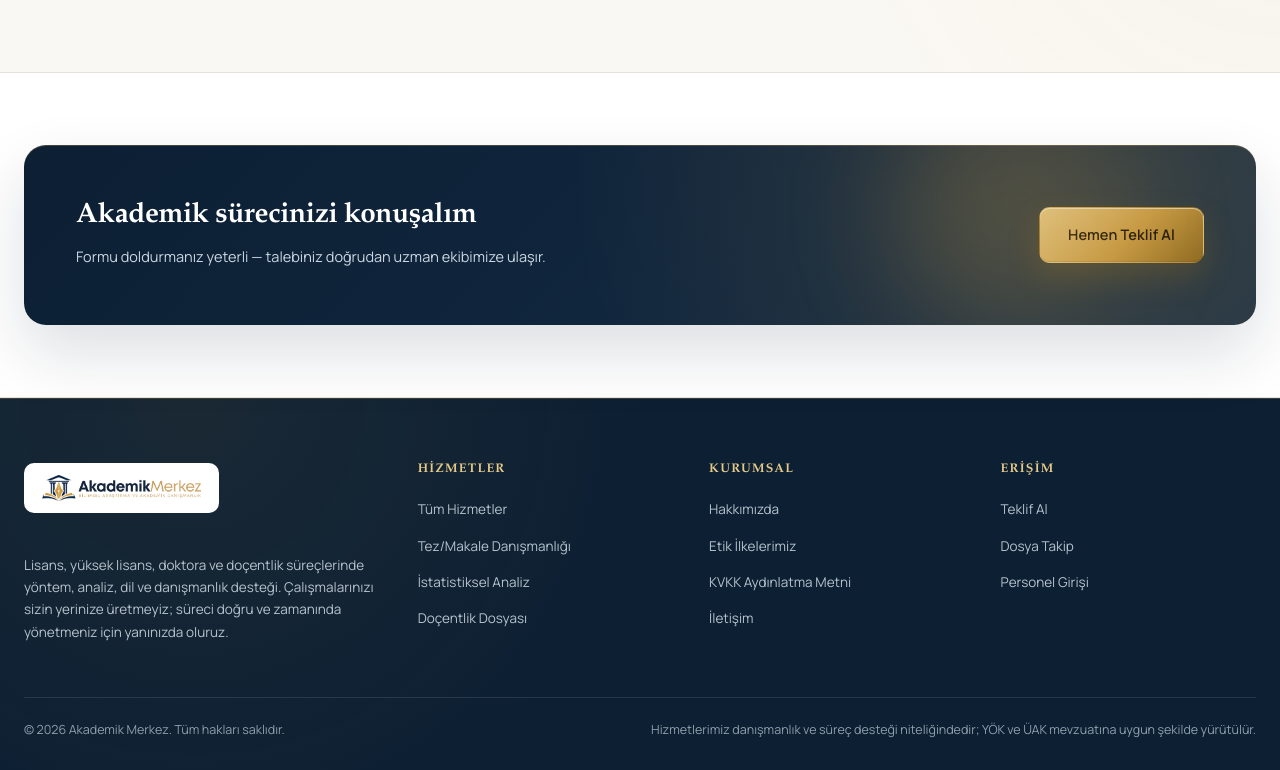
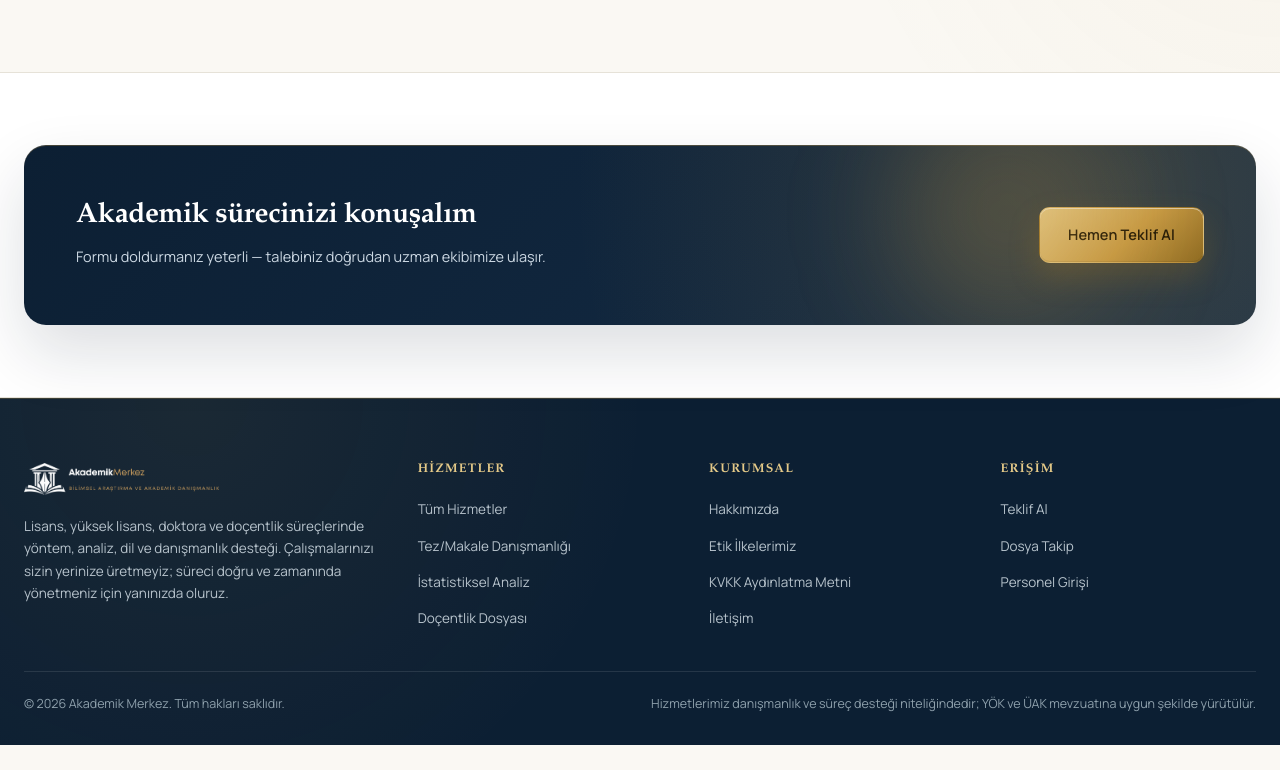
Before and after one commit to buraker1903be-star/AkademikMerkez-site, a Next.js app: page / in a window 1280 px wide. Shown: the part 2589-3359 px from the top of the page. After the commit the page ends 3334 px from the top, so only its background shows below. Built offline with nearby package versions, Linux system fonts and the light colour scheme; no server answers.

Commit message:
Add files via upload

```diff
--- a/app/globals.css
+++ b/app/globals.css
@@ -235,19 +235,12 @@ h1, h2, h3, h4 {
   object-fit: contain;
 }
 
-.footer-logo-chip {
-  display: inline-block;
-  background: #fff;
-  padding: 12px 18px;
-  border-radius: 10px;
-  margin-bottom: 20px;
-}
-
 .footer-logo-img {
-  height: 26px;
+  height: 32px;
   width: auto;
   object-fit: contain;
   display: block;
+  margin-bottom: 20px;
 }
 
 @media (max-width: 480px) {
--- a/components/Footer.tsx
+++ b/components/Footer.tsx
@@ -9,9 +9,7 @@ export default function Footer() {
       <div className="container">
         <div className="footer-grid">
           <div>
-            <div className="footer-logo-chip">
-              <Image src="/logo-trimmed.png" alt="Akademik Merkez" width={1897} height={311} className="footer-logo-img" />
-            </div>
+            <Image src="/logo-white-trimmed.png" alt="Akademik Merkez" width={1878} height={308} className="footer-logo-img" />
             <p>
               Lisans, yüksek lisans, doktora ve doçentlik süreçlerinde yöntem, analiz, dil ve
               danışmanlık desteği. Çalışmalarınızı sizin yerinize üretmeyiz; süreci doğru ve
```
Also changed, not shown: public/logo-white-trimmed.png (added).
